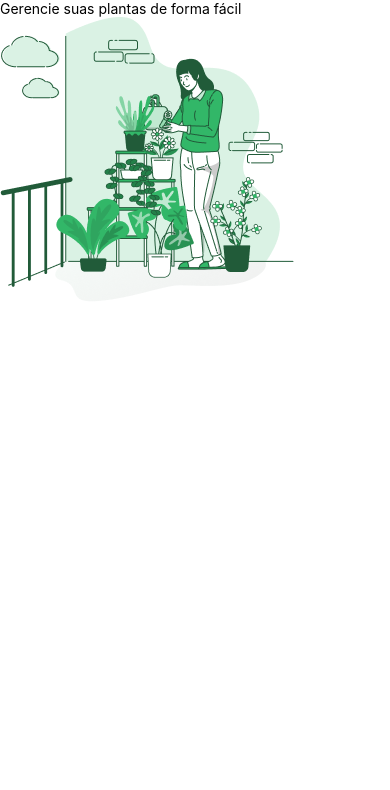
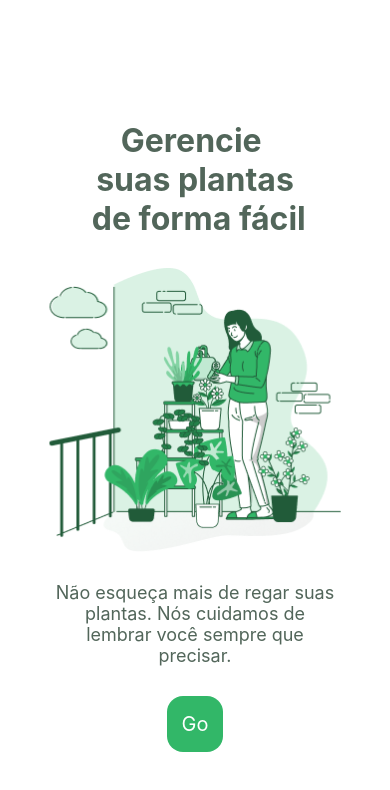
Before and after one commit to ericoBandeira/Plant-manager, a React Native app: screen / in a window 390 px wide. Shown: the top 790 px of the page. Built offline with nearby package versions, Linux system fonts and the light colour scheme.

Commit message:
adicionando primeira página

```diff
--- /dev/null
+++ b/src/components/Button.tsx
@@ -0,0 +1,36 @@
+import React from 'react';
+import { View, TouchableOpacity, Text, StyleSheet, TouchableOpacityProps } from 'react-native';
+import colors from '../../styles/colors';
+
+interface BunttonProps extends TouchableOpacityProps{
+    title: string;
+}
+
+export function Button({ title }:BunttonProps) {
+  return (
+    <TouchableOpacity
+    style={style.button}
+    activeOpacity={0.8}
+    >
+        <Text style = {style.buttonText}>
+            {title}
+        </Text>
+    </TouchableOpacity>
+    );
+}
+
+const style = StyleSheet.create({
+    button:{
+        backgroundColor: colors.green,
+        justifyContent: 'center',
+        alignItems: 'center',
+        borderRadius: 16,
+        marginBottom: 10,
+        height: 56,
+        width:56
+    },
+    buttonText:{
+        color: colors.white,
+        fontSize: 20
+    }
+});
--- a/src/pages/Welcome.tsx
+++ b/src/pages/Welcome.tsx
@@ -1,20 +1,59 @@
-import React from 'react';
-import { Text, View, Image } from 'react-native';
+import React, { useState } from 'react';
+import { Text, SafeAreaView, Image, TouchableOpacity, StyleSheet} from 'react-native';
+import colors from '../../styles/colors';
+
+import { Button } from '../components/Button';
 
 import wateringImg from '../assets/watering.png'
 
+
 export function Welcome(){
-  return(
-    <View >
-      <Text>
-        Gerencie suas plantas de forma fácil
-      </Text>
+    const [visible, setVisible] = useState(false);
 
-      <Image source={wateringImg} />
+    function handleVisibility(){
+        setVisible(true);
+    }
+    return(
+        <SafeAreaView style={style.container}>
+            <Text style={style.title}>
+                Gerencie {'\n'} suas plantas {'\n'} de forma fácil
+            </Text>
 
-      <Text>
+            <Image source={wateringImg} style={style.image} />
 
-      </Text>
-    </View>
-  );
+            <Text style={style.subtitle}>
+                Não esqueça mais de regar suas plantas.
+                Nós cuidamos de lembrar você sempre que precisar.
+            </Text>
+            <Button title="Go" onPress={handleVisibility}/>
+
+        </SafeAreaView>
+    );
 }
+
+const style = StyleSheet.create({
+    container:{
+        flex:1,
+        alignItems: 'center',
+        justifyContent: 'center'
+    },
+    title:{
+        fontSize: 32,
+        fontWeight: 'bold',
+        textAlign: 'center',
+        color: colors.heading,
+        margin:30,
+        marginTop:38
+    },
+    subtitle:{
+        textAlign: 'center',
+        fontSize: 18,
+        paddingHorizontal: 20,
+        margin:30,
+        color: colors.heading
+    },
+    image:{
+        width: 292,
+        height:284
+    }
+});
```
